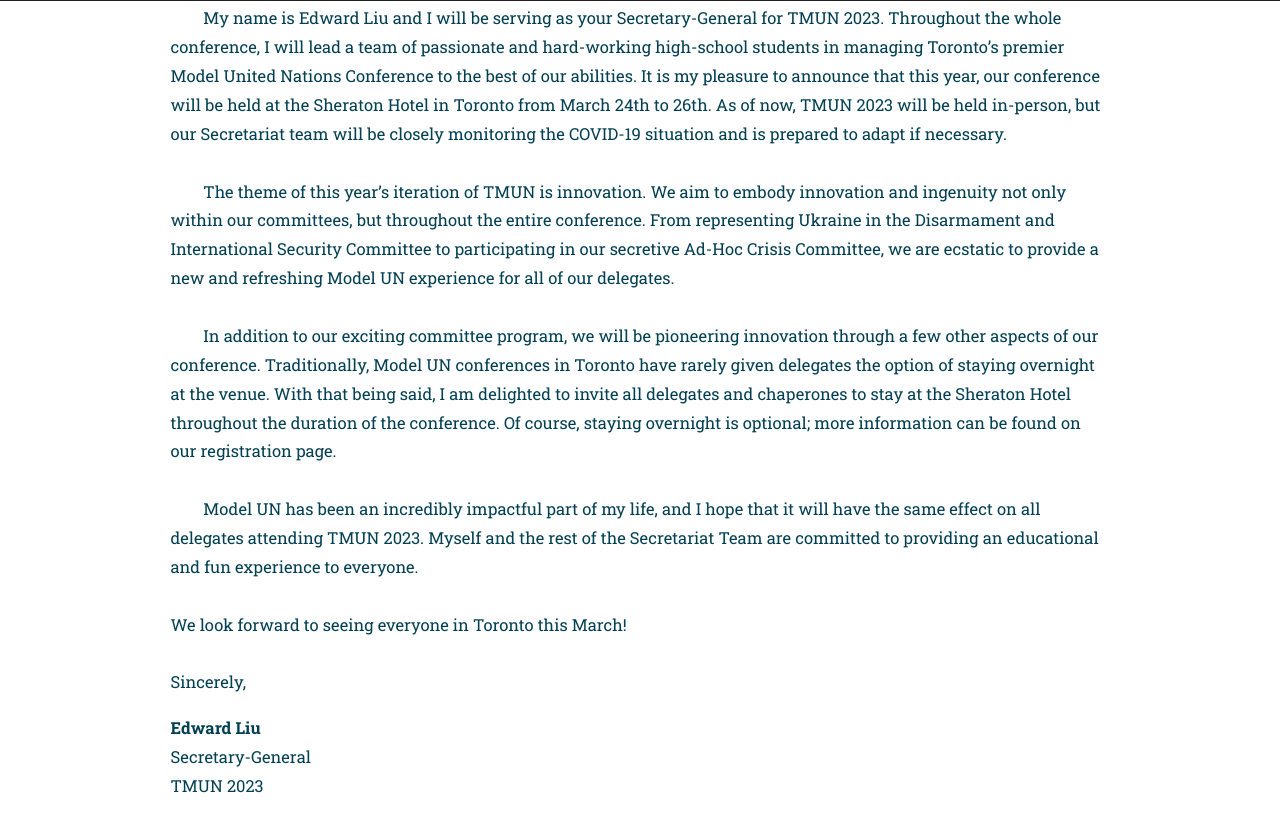
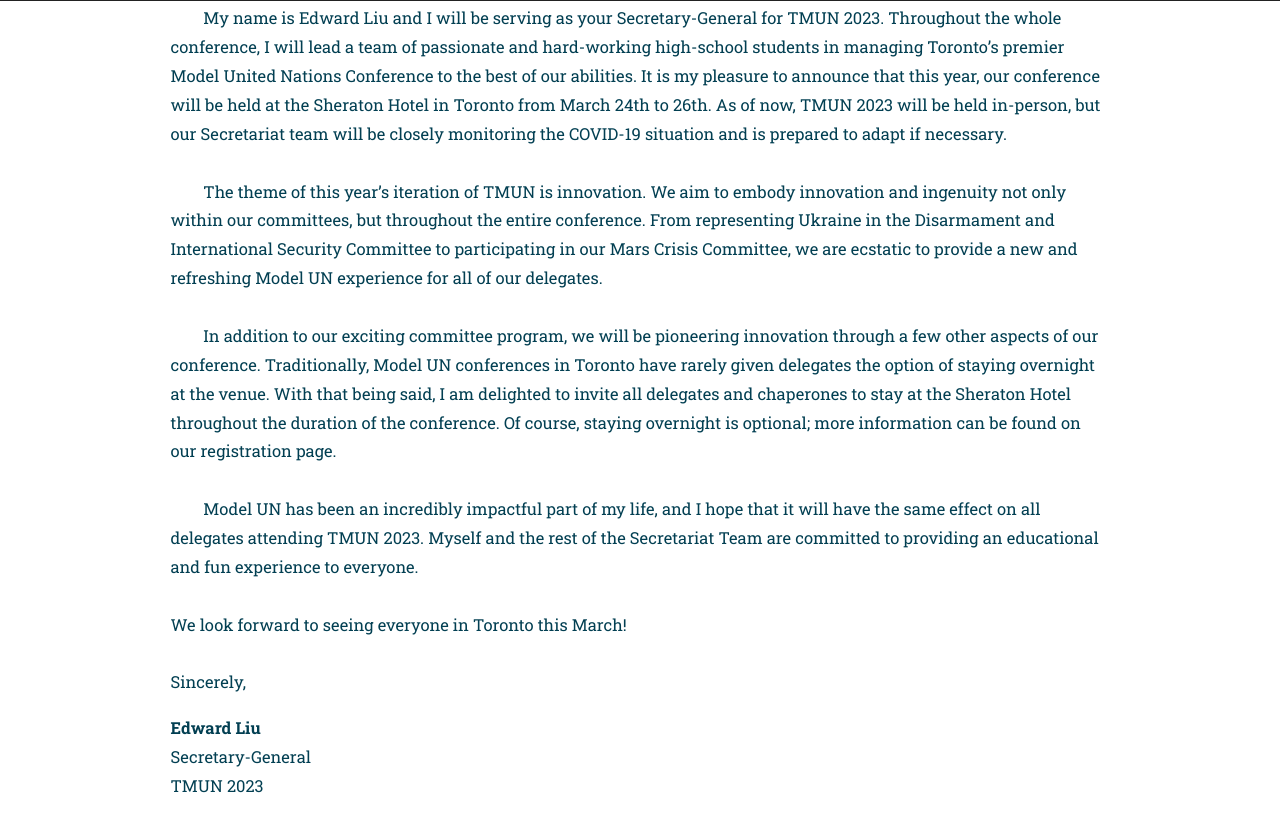
Before and after one commit to TorontoModelUnitedNations/TorontoModelUnitedNations.github.io, a Jekyll site: the page built from index.html, in a window 1280 px wide and 900 px high, scrolled down 1100 px, cut to the strip 79-900 px from the top of the window. Built offline with Jekyll 4.4.1, drawn with Linux system fonts in a browser that asks for light colours; some web fonts are replaced.

```diff
--- a/_data/committees.yml
+++ b/_data/committees.yml
@@ -12,7 +12,7 @@
   info: "Marvel Multiverse<br>
          Arab Spring<br>
          Russian-Ukrainian Peace Negotiations<br>
-         Ad Hoc"
+         Mars Committee"
 - title: Online Committees
   info: "World Health Organization<br>
          United Nations Commission on Science and Technology"
--- a/_includes/intro.html
+++ b/_includes/intro.html
@@ -13,7 +13,7 @@
 
                     &nbsp;&nbsp;&nbsp;&nbsp;&nbsp;&nbsp;&nbsp;&nbsp;My name is Edward Liu and I will be serving as your Secretary-General for TMUN 2023. Throughout the whole conference, I will lead a team of passionate and hard-working high-school students in managing Toronto’s premier Model United Nations Conference to the best of our abilities. It is my pleasure to announce that this year, our conference will be held at the Sheraton Hotel in Toronto from March 24th to 26th. As of now, TMUN 2023 will be held in-person, but our Secretariat team will be closely monitoring the COVID-19 situation and is prepared to adapt if necessary.<br><br>
 
-                    &nbsp;&nbsp;&nbsp;&nbsp;&nbsp;&nbsp;&nbsp;&nbsp;The theme of this year’s iteration of TMUN is innovation. We aim to embody innovation and ingenuity not only within our committees, but throughout the entire conference. From representing Ukraine in the Disarmament and International Security Committee to participating in our secretive Ad-Hoc Crisis Committee, we are ecstatic to provide a new and refreshing Model UN experience for all of our delegates.<br><br>
+                    &nbsp;&nbsp;&nbsp;&nbsp;&nbsp;&nbsp;&nbsp;&nbsp;The theme of this year’s iteration of TMUN is innovation. We aim to embody innovation and ingenuity not only within our committees, but throughout the entire conference. From representing Ukraine in the Disarmament and International Security Committee to participating in our Mars Crisis Committee, we are ecstatic to provide a new and refreshing Model UN experience for all of our delegates.<br><br>
 
                     &nbsp;&nbsp;&nbsp;&nbsp;&nbsp;&nbsp;&nbsp;&nbsp;In addition to our exciting committee program, we will be pioneering innovation through a few other aspects of our conference. Traditionally, Model UN conferences in Toronto have rarely given delegates the option of staying overnight at the venue. With that being said, I am delighted to invite all delegates and chaperones to stay at the Sheraton Hotel throughout the duration of the conference. Of course, staying overnight is optional; more information can be found on our registration page.<br><br>
 
```
